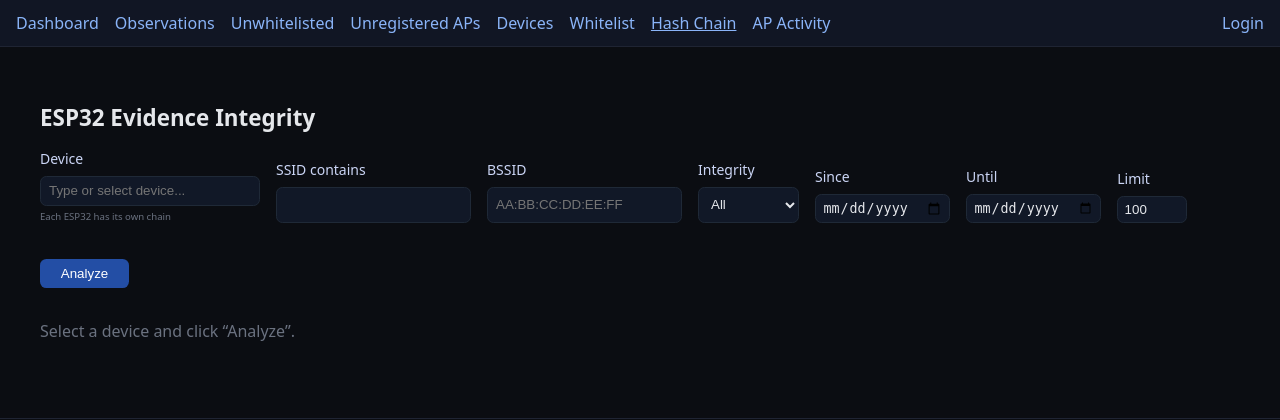
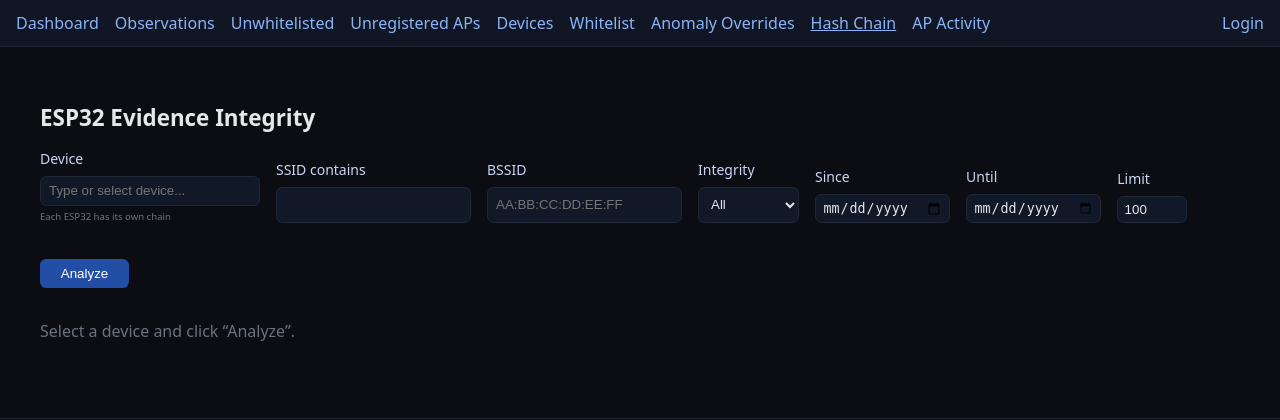
Before and after one commit to ErinFlyingSkyRocket/APSentinel, a Django app: page /ui/hashchain in a window 1280 px wide. Shown: the top 420 px of the page. Run offline with Django 5.2, Linux system fonts and the light colour scheme; data that the repository does not hold is empty.

Commit message:
updated base.html to show anomaly override page

```diff
--- a/Django/templates/base.html
+++ b/Django/templates/base.html
@@ -41,6 +41,12 @@
         Whitelist
       </a>
 
+      <!-- NEW: Anomaly override management -->
+      <a href="/ui/anomaly-overrides"
+         class="{% if request.path|slice:':20' == '/ui/anomaly-overrides' %}active{% endif %}">
+        Anomaly Overrides
+      </a>
+
       <a href="/ui/hashchain"
          class="{% if request.path|slice:':13' == '/ui/hashchain' %}active{% endif %}">
         Hash Chain
@@ -69,7 +75,6 @@
     </nav>
   </header>
 
-  <!-- Flash messages -->
   {% if messages %}
     <div class="messages">
       {% for message in messages %}
```
